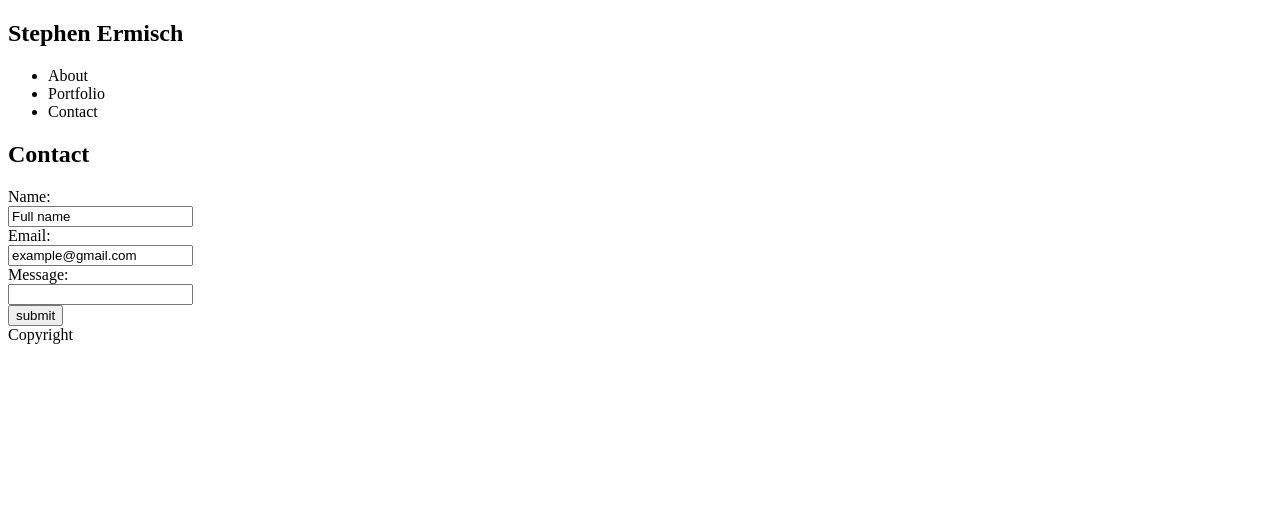
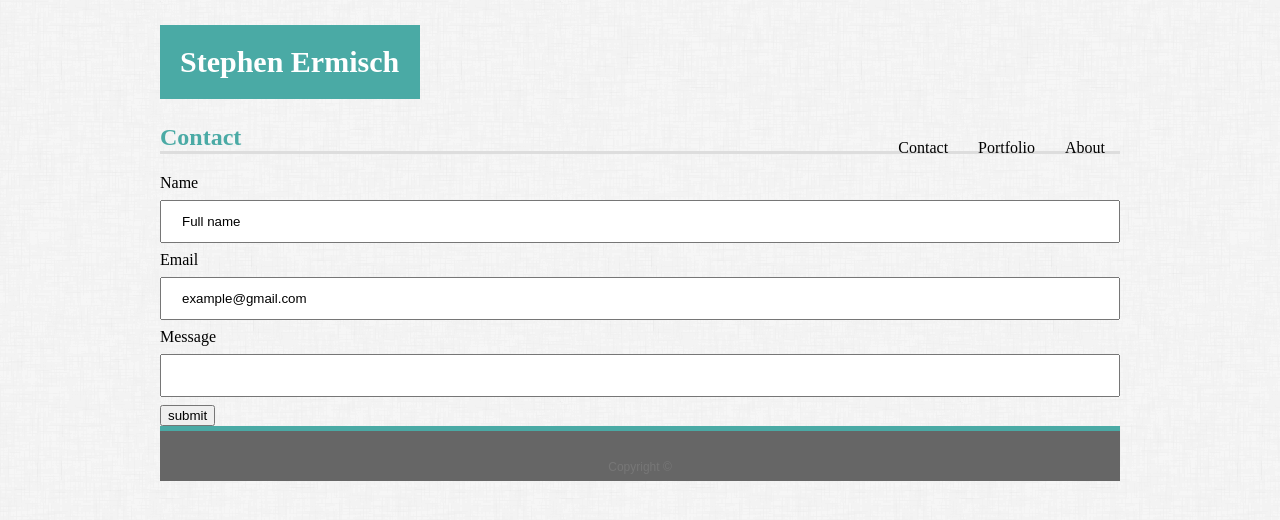
Before and after one commit to golfan14/Basic-Portfolio, a plain HTML site: page contact.html in a window 1280 px wide. Drawn offline with Linux system fonts and the light colour scheme; files whose address does not match are found by name.

Commit message:
New HTML

```diff
--- a/assets/css/style.css
+++ b/assets/css/style.css
@@ -0,0 +1,61 @@
+body {
+    width: 960px;
+    margin: auto;
+    background-image: url("/Users/stephenermisch/Projects/Basic-Portfolio/assets/images/dust_scratches.png");
+
+}
+
+h1 {
+    background-color: #4aaaa5;
+    color: white;
+    width: 220px;
+    padding: 20px;
+    font-size: 30px;
+    font-family: font-family: 'Georgia', Times, Times New Roman, serif;
+}
+
+.text {
+    background-color: white;
+    padding: 20px;
+}
+
+h2 {
+    color: #4aaaa5;
+    border-bottom-style: solid;
+    border-bottom-color: #dddddd;
+    font-family: font-family: 'Georgia', Times, Times New Roman, serif;
+}
+
+ul {
+    list-style-type: none;
+}
+
+li {
+    float: right;
+    padding: 15px;
+}
+
+p {
+    color:#777777;
+    font-family: 'Arial', 'Helvetica Neue', Helvetica, sans-serif;
+}
+
+footer {
+    background-color: #666666;
+    font-size: 12px;
+    position: fixed;
+    height: 50px;
+    width: 960px;
+    text-align: center;
+    border-top-style: solid;
+    border-top-color: #4aaaa5;
+    border-width: thick;
+    line-height: 4;
+}
+
+input[type=text] {
+    width: 100%;
+    padding: 12px 20px;
+    margin: 8px 0;
+    box-sizing: border-box;
+}
--- a/contact.html
+++ b/contact.html
@@ -17,15 +17,17 @@
     <section>
         <h2>Contact</h2>
         <form>
-            Name: <br>
+            Name <br>
             <input type="text" value="Full name"><br>
-            Email: <br>
+            Email <br>
             <input type="text" value="example@gmail.com"><br>
-            Message: <br>
+            Message <br>
             <input type="text"><br>
             <input type="submit" value="submit"><br>
         </form>
     </section>
-   <footer>Copyright</footer>
+   <footer>
+        <p>Copyright ©</p>
+   </footer>
 </body>
 </html>
```
Also changed, not shown: index.html (+3 -3 lines), assets/images/dust_scratches.png (added), assets/images/naturalwhite.png (added), 1 other file.
